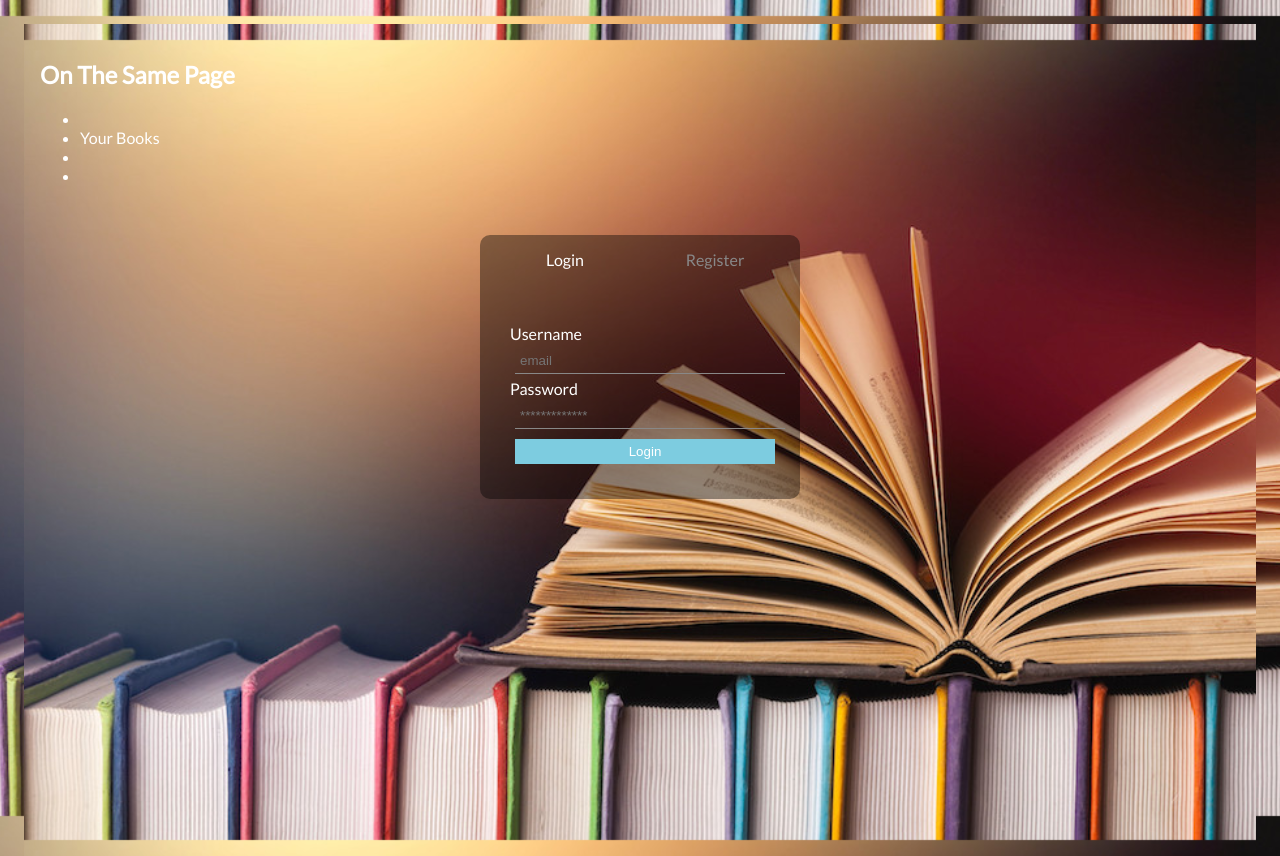
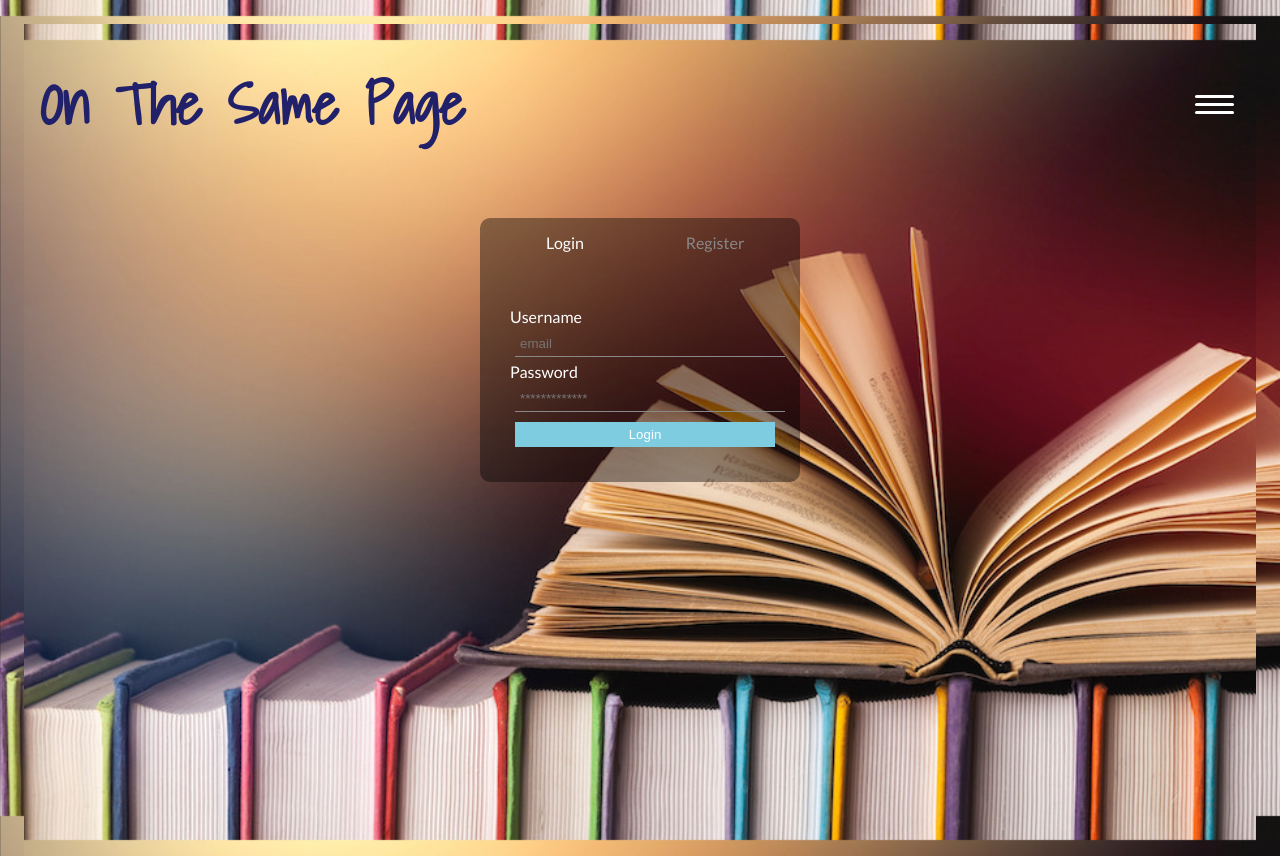
Before and after one commit to Amanda-Katherine/bookclub-frontend-javascript, a plain HTML site: page index.html in a window 1280 px wide. Drawn offline with Linux system fonts and the light colour scheme; a web font is replaced by a local one.

Commit message:
add in navbar styling template

```diff
--- a/styles/suggestions.css
+++ b/styles/suggestions.css
@@ -23,11 +23,111 @@ html {
   font-size: 35px;
 }
 
+/*NAVBAR CSS START*/
+.navbar {
+  display: flex;
+  justify-content: space-between;
+  align-items: center;
+  height: 8rem;
 }
 
+.navbar-brand {
+  font-size: 57px;
+  color: #21216b;
+  font-family: "Shadows Into Light", cursive;
 }
 
-#select-club {
+.nav-list {
+  list-style: none;
+  position: fixed;
+  top: 0;
+  left: 0;
+  width: 80%;
+  height: 100vh;
+  background-color: #222222;
+  padding: 4.4rem;
+  display: flex;
+  flex-direction: column;
+  justify-content: space-around;
+  z-index: 1250;
+  font-family: "Shadows Into Light", cursive;
+  letter-spacing: 1px;
+
+  /* text-transform: uppercase; */
+  transform: translateX(-100%);
+  transition: transform 0.5s;
+}
+
+.nav-link:hover {
+  border-bottom: 3px solid #ffffff;
+}
+
+
+.active {
+  font-weight: 700;
+  border-bottom: 3px solid #ffffff;
+}
+
+.open .nav-list {
+  transform: translateX(0);
+}
+
+.menu-toggle {
+  position: relative;
+  display: flex;
+  flex-direction: column;
+  justify-content: center;
+  align-items: center;
+  width: 3.2rem;
+  height: 3.2rem;
+  cursor: pointer;
+  transition: all 0.5s ease-in-out;
+}
+
+.hamburger {
+  width: 2.4rem;
+  height: 3px;
+  background-color: #ffffff;
+  border-radius: 2px;
+  border: none;
+  transition: all 0.7s ease-out;
+}
+
+.hamburger::before,
+.hamburger::after {
+  content: "";
+  position: absolute;
+  width: 2.4rem;
+  height: 3px;
+  background-color: #ffffff;
+  border-radius: 2px;
+  border: none;
+}
+
+.hamburger::before {
+  transform: translateY(-8px);
+}
+
+.hamburger::after {
+  transform: translateY(8px);
+}
+
+/*nabar menu toggle animations*/
+.open .hamburger {
+  background: transparent;
+}
+
+.open .hamburger::before {
+  transform-origin: (0, 0);
+  transform: rotate(45deg);
+}
+
+.open .hamburger::after {
+  transform-origin: (0, 0);
+  transform: rotate(-45deg);
+}
+/*navbar menu animations end*/
+/*NAVBAR CSS END*/
   color: rgba(80, 0, 0, 0.9);
 
   /* text-shadow: -1px 0 black, 0 1px black, 1px 0 black, 0 -1px black; */
```
